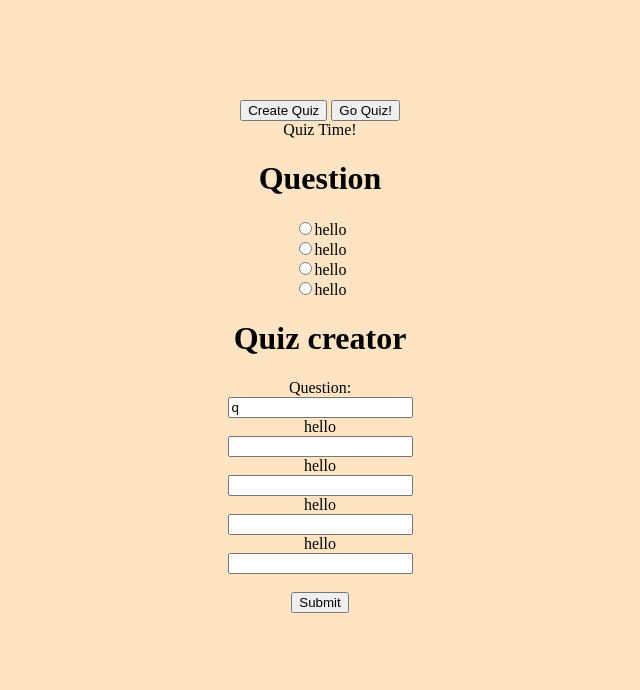
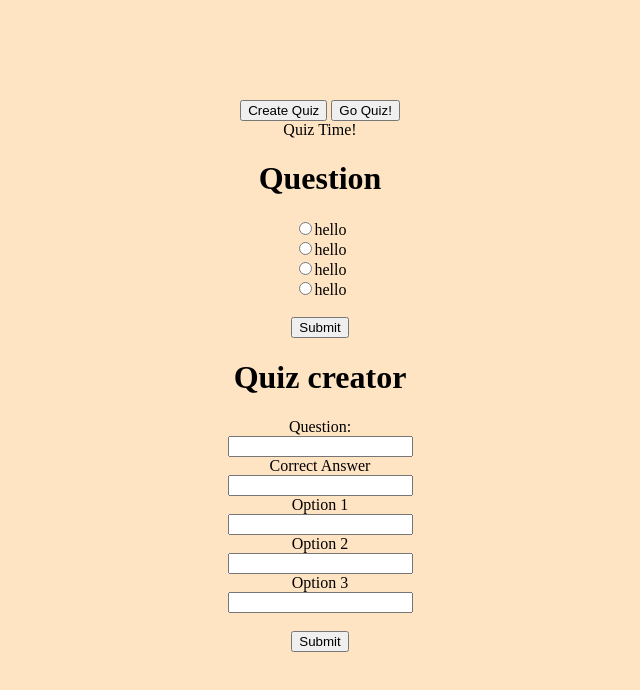
Before and after one commit to NaziaMahmud/quizProject, a plain HTML site: page index.html in a window 1280 px wide. Shown: the whole page, without its empty margins (320-960 px from the left). Drawn offline with nearby package versions, Linux system fonts and the light colour scheme.

Commit message:
new chanages

```diff
--- a/index.html
+++ b/index.html
@@ -20,18 +20,20 @@
         <label><input type="radio">hello<br></label>
         <label><input type="radio">hello<br></label>
         <label><input type="radio">hello<br></label>
+        <label><br><input type="submit" id="submitAnswer"><br></label>
+
       </div>
       </form>
     </div>
     <div id="createQuestion">
       <form id="formCreateQuestion">
         <h1 id="questionCreation">Quiz creator</h1>
-        <label>Question:<br><input type="text" id="iformCreateQuestion" value = "q"><br></label>
+        <label>Question:<br><input type="text" id="iformCreateQuestion"><br></label>
 
-        <label>hello<br><input type="text" id="option1"><br></label>
-        <label>hello<br><input type="text" id="option2"><br></label>
-        <label>hello<br><input type="text" id="option3"><br></label>
-        <label>hello<br><input type="text" id="option4"><br></label>
+        <label>Correct Answer<br><input type="text" id="option1"><br></label>
+        <label>Option 1<br><input type="text" id="option2"><br></label>
+        <label>Option 2<br><input type="text" id="option3"><br></label>
+        <label>Option 3<br><input type="text" id="option4"><br></label>
         <label><br><input type="submit" id="submitQuestion"><br></label>
 
       </form>
--- a/index.js
+++ b/index.js
@@ -11,6 +11,8 @@ $("#quiz").click(function(){
     $("#createQuestion").addClass("hidden");
     $("#title").removeClass("hidden");
     $("#question-box").removeClass("hidden");
+    //display question
+
     });
 
 
@@ -27,15 +29,29 @@ function createQuestion(Q,a1,a2,a3,a4){//a1 has to always be the correct answer
 }
 
 $("#submitQuestion").on("click",function(event){
-    event.preventDefault();
+    event.preventDefault();//prevent reload
+    //grab info from from
     let quest = document.getElementById("iformCreateQuestion").value;
     console.log("value is"+ quest);
     let op1 = document.querySelectorAll("#formCreateQuestion input")[1].value;
-    console.log("test"+op1)
+    console.log("test"+op1);
     let op2 = document.querySelectorAll("#formCreateQuestion input")[2].value;
-    console.log("test"+op2)
+    console.log("test"+op2);
     let op3 = document.querySelectorAll("#formCreateQuestion input")[3].value;
-    console.log("test"+op3)
+    console.log("test"+op3);
     let op4 = document.querySelectorAll("#formCreateQuestion input")[4].value;
-    console.log("test"+op4)
+    console.log("test"+op4);
+    //create question object
+    let q1 = createQuestion(quest,op1,op2,op3,op4);
+    //add question object to question list
+    questionList.push(q1);
+
+    console.log(questionList);
+    //resets form after submission
+    document.getElementById("formCreateQuestion").reset();
 })
+
+$("#submitAnswer").on("click",function(event){
+
+
+})
```
